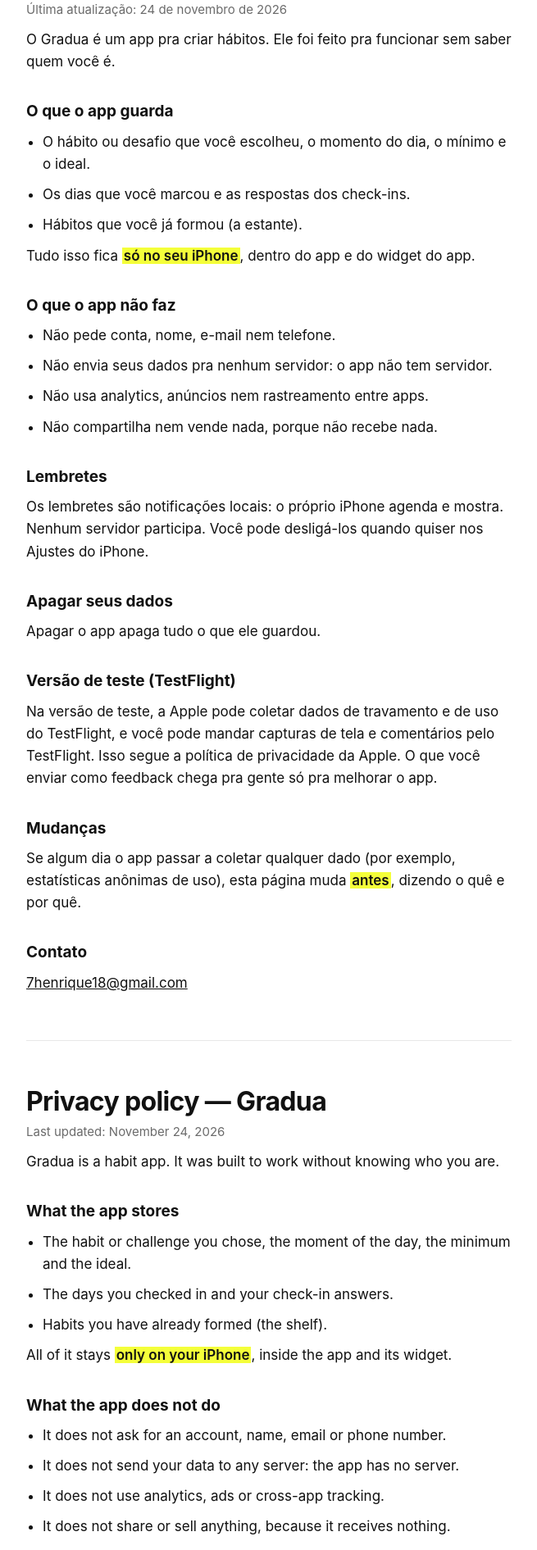
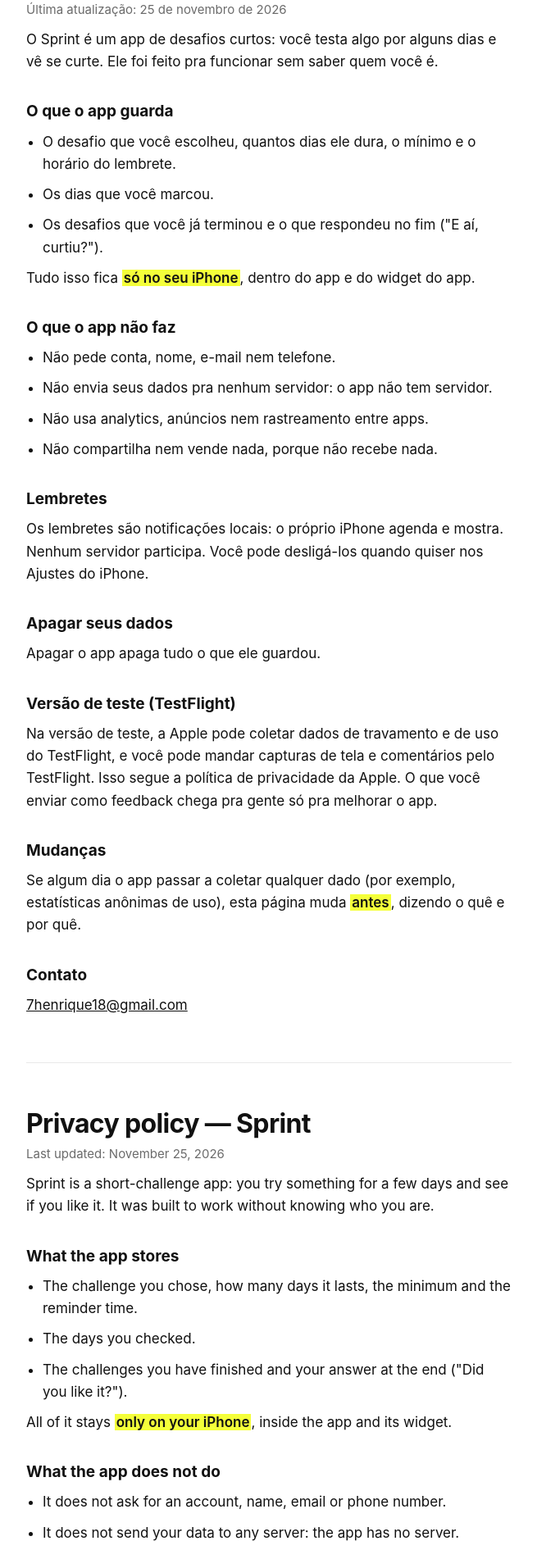
Before and after one commit to lui7henrique/gradua-site, a plain HTML site: page index.html in a window 1280 px wide. Shown: the part 147-2038 px from the top of the page at 82% size, without its empty margins (312-967 px from the left). Drawn offline with Linux system fonts and the light colour scheme.

Commit message:
Política de privacidade: nome Sprint e texto atual
Co-Authored-By: Claude Opus 5.5 <noreply@anthropic.com>

```diff
--- a/index.html
+++ b/index.html
@@ -3,8 +3,8 @@
 <head>
 <meta charset="utf-8">
 <meta name="viewport" content="width=device-width, initial-scale=1">
-<title>Política de privacidade — Gradua</title>
-<meta name="description" content="O Gradua guarda tudo no seu iPhone. Sem conta, sem servidor, sem analytics.">
+<title>Política de privacidade — Sprint</title>
+<meta name="description" content="O Sprint guarda tudo no seu iPhone. Sem conta, sem servidor, sem analytics.">
 <style>
   :root { --ink:#111; --muted:#6b6b6b; --line:#e8e8e8; --mark:#f4ff3a; }
   * { box-sizing:border-box; }
@@ -25,14 +25,14 @@
 <body>
 <main>
 <nav><a href="#pt">Português</a><a href="#en">English</a></nav>
-<section lang="pt-BR" id="pt"><h1>Política de privacidade — Gradua</h1>
-<p><em>Última atualização: 24 de novembro de 2026</em></p>
-<p>O Gradua é um app pra criar hábitos. Ele foi feito pra funcionar sem saber quem você é.</p>
+<section lang="pt-BR" id="pt"><h1>Política de privacidade — Sprint</h1>
+<p><em>Última atualização: 25 de novembro de 2026</em></p>
+<p>O Sprint é um app de desafios curtos: você testa algo por alguns dias e vê se curte. Ele foi feito pra funcionar sem saber quem você é.</p>
 <h2>O que o app guarda</h2>
 <ul>
-<li>O hábito ou desafio que você escolheu, o momento do dia, o mínimo e o ideal.</li>
-<li>Os dias que você marcou e as respostas dos check-ins.</li>
-<li>Hábitos que você já formou (a estante).</li>
+<li>O desafio que você escolheu, quantos dias ele dura, o mínimo e o horário do lembrete.</li>
+<li>Os dias que você marcou.</li>
+<li>Os desafios que você já terminou e o que respondeu no fim (&quot;E aí, curtiu?&quot;).</li>
 </ul>
 <p>Tudo isso fica <strong>só no seu iPhone</strong>, dentro do app e do widget do app.</p>
 <h2>O que o app não faz</h2>
@@ -54,14 +54,14 @@
 <p><a href="mailto:7henrique18@gmail.com">7henrique18@gmail.com</a></p>
 <hr>
 </section>
-<section lang="en" id="en"><h1>Privacy policy — Gradua</h1>
-<p><em>Last updated: November 24, 2026</em></p>
-<p>Gradua is a habit app. It was built to work without knowing who you are.</p>
+<section lang="en" id="en"><h1>Privacy policy — Sprint</h1>
+<p><em>Last updated: November 25, 2026</em></p>
+<p>Sprint is a short-challenge app: you try something for a few days and see if you like it. It was built to work without knowing who you are.</p>
 <h2>What the app stores</h2>
 <ul>
-<li>The habit or challenge you chose, the moment of the day, the minimum and the ideal.</li>
-<li>The days you checked in and your check-in answers.</li>
-<li>Habits you have already formed (the shelf).</li>
+<li>The challenge you chose, how many days it lasts, the minimum and the reminder time.</li>
+<li>The days you checked.</li>
+<li>The challenges you have finished and your answer at the end (&quot;Did you like it?&quot;).</li>
 </ul>
 <p>All of it stays <strong>only on your iPhone</strong>, inside the app and its widget.</p>
 <h2>What the app does not do</h2>
```
Also changed, not shown: 1 other file.
